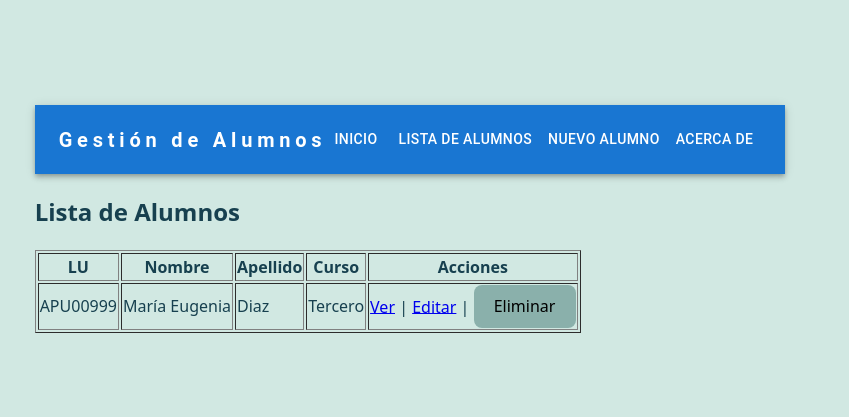
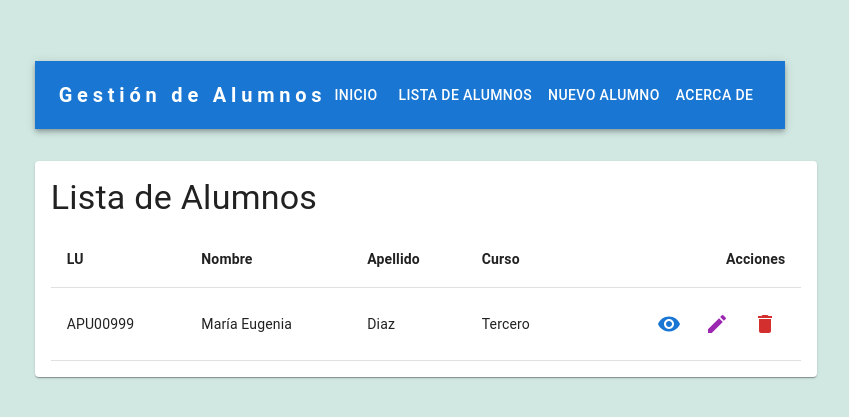
Before and after one commit to MajoGT2015/pv_tp5_grupo9, a React (Vite) app in the folder Proyecto_tp5_pv/: page /alumnos in a window 1280 px wide. Shown: the part 181-598 px from the top of the page, without its empty margins (230-1079 px from the left). Built offline with nearby package versions, Linux system fonts and the light colour scheme.

Commit message:
Cambios agregando MUI

```diff
--- a/Proyecto_tp5_pv/src/pages/ListaAlumnos.jsx
+++ b/Proyecto_tp5_pv/src/pages/ListaAlumnos.jsx
@@ -1,36 +1,81 @@
-import { Link } from 'react-router-dom';
+
+import { Link as RouterLink } from 'react-router-dom';
+import {
+  Table,
+  TableBody,
+  TableCell,
+  TableContainer,
+  TableHead,
+  TableRow,
+  Paper,
+  Typography,
+  IconButton,
+  Tooltip,
+  Stack
+} from '@mui/material';
+import { Visibility, Edit, Delete } from '@mui/icons-material';
 
 const ListaAlumnos = ({ alumnos, onEliminar }) => {
   return (
-    <div>
-      <h2>Lista de Alumnos</h2>
-      <table border="1">
-        <thead>
-          <tr>
-            <th>LU</th>
-            <th>Nombre</th>
-            <th>Apellido</th>
-            <th>Curso</th>
-            <th>Acciones</th>
-          </tr>
-        </thead>
-        <tbody>
-          {alumnos.map((a) => (
-            <tr key={a.id}>
-              <td>{a.id}</td>
-              <td>{a.nombre}</td>
-              <td>{a.apellido}</td>
-              <td>{a.curso}</td>
-              <td>
-                <Link to={`/alumnos/${a.id}`}>Ver</Link>{' | '}
-                <Link to={`/alumnos/${a.id}/editar`}>Editar</Link>{' | '}
-                <button onClick={() => onEliminar(a.id)}>Eliminar</button>
-              </td>
-            </tr>
-          ))}
-        </tbody>
-      </table>
-    </div>
+    // 'Paper' es un contenedor de MUI que da un efecto de elevación.
+    <Paper sx={{ width: '100%', overflow: 'hidden', p: 2, mt: 4 }}>
+      <Typography variant="h4" component="h2" gutterBottom>
+        Lista de Alumnos
+      </Typography>
+
+      {/* 'TableContainer' es clave para que la tabla sea responsive y tenga scroll si es necesario */}
+      <TableContainer>
+        <Table stickyHeader aria-label="tabla de alumnos">
+          <TableHead>
+            <TableRow>
+              {/* Usamos la prop 'sx' para dar estilos, como el texto en negrita */}
+              <TableCell sx={{ fontWeight: 'bold' }}>LU</TableCell>
+              <TableCell sx={{ fontWeight: 'bold' }}>Nombre</TableCell>
+              <TableCell sx={{ fontWeight: 'bold' }}>Apellido</TableCell>
+              <TableCell sx={{ fontWeight: 'bold' }}>Curso</TableCell>
+              <TableCell align="right" sx={{ fontWeight: 'bold' }}>Acciones</TableCell>
+            </TableRow>
+          </TableHead>
+          <TableBody>
+            {alumnos.map((a) => (
+              <TableRow key={a.id} hover>
+                <TableCell component="th" scope="row">
+                  {a.id}
+                </TableCell>
+                <TableCell>{a.nombre}</TableCell>
+                <TableCell>{a.apellido}</TableCell>
+                <TableCell>{a.curso}</TableCell>
+                <TableCell align="right">
+                  {/* 'Stack' es perfecto para agrupar elementos como botones, con espaciado uniforme */}
+                  <Stack direction="row" spacing={1} justifyContent="flex-end">
+                    <Tooltip title="Ver Detalles">
+                      {/*
+                        Integramos React Router con MUI usando la prop 'component'.
+                        'IconButton' ahora se comportará como un 'Link' de react-router.
+                      */}
+                      <IconButton component={RouterLink} to={`/alumnos/${a.id}`} color="primary">
+                        <Visibility />
+                      </IconButton>
+                    </Tooltip>
+                    <Tooltip title="Editar Alumno">
+                      <IconButton component={RouterLink} to={`/alumnos/${a.id}/editar`} color="secondary">
+                        <Edit />
+                      </IconButton>
+                    </Tooltip>
+                    <Tooltip title="Eliminar Alumno">
+                      {/* El color 'error' le da un tono rojo, indicando una acción destructiva */}
+                      <IconButton onClick={() => onEliminar(a.id)} color="error">
+                        <Delete />
+                      </IconButton>
+                    </Tooltip>
+                  </Stack>
+                </TableCell>
+              </TableRow>
+            ))}
+          </TableBody>
+        </Table>
+      </TableContainer>
+    </Paper>
   );
 };
 
```
